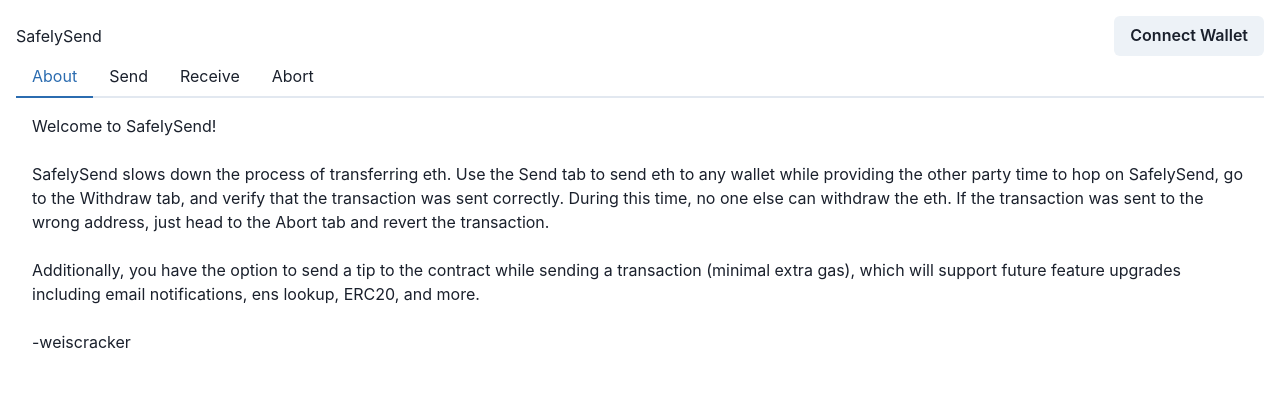
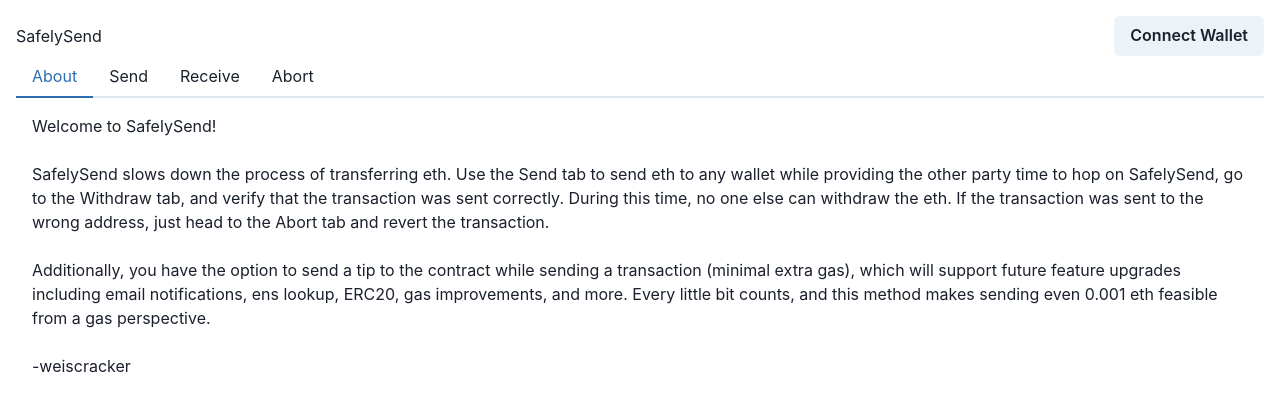
Before and after one commit to weiscracker/safelysend, a React (Create React App) app: page / in a window 1280 px wide. Shown: the top 410 px of the page. Built offline with nearby package versions, Linux system fonts and the light colour scheme.

Commit message:
adding to tip section

```diff
--- a/src/AboutTab.js
+++ b/src/AboutTab.js
@@ -17,8 +17,9 @@ export const AboutTab = props => {
       <Text>
         Additionally, you have the option to send a tip to the contract while
         sending a transaction (minimal extra gas), which will support future
-        feature upgrades including email notifications, ens lookup, ERC20, and
-        more.
+        feature upgrades including email notifications, ens lookup, ERC20, gas
+        improvements, and more. Every little bit counts, and this method makes
+        sending even 0.001 eth feasible from a gas perspective.
       </Text>
       <br></br>
       <Text>-weiscracker</Text>
```
